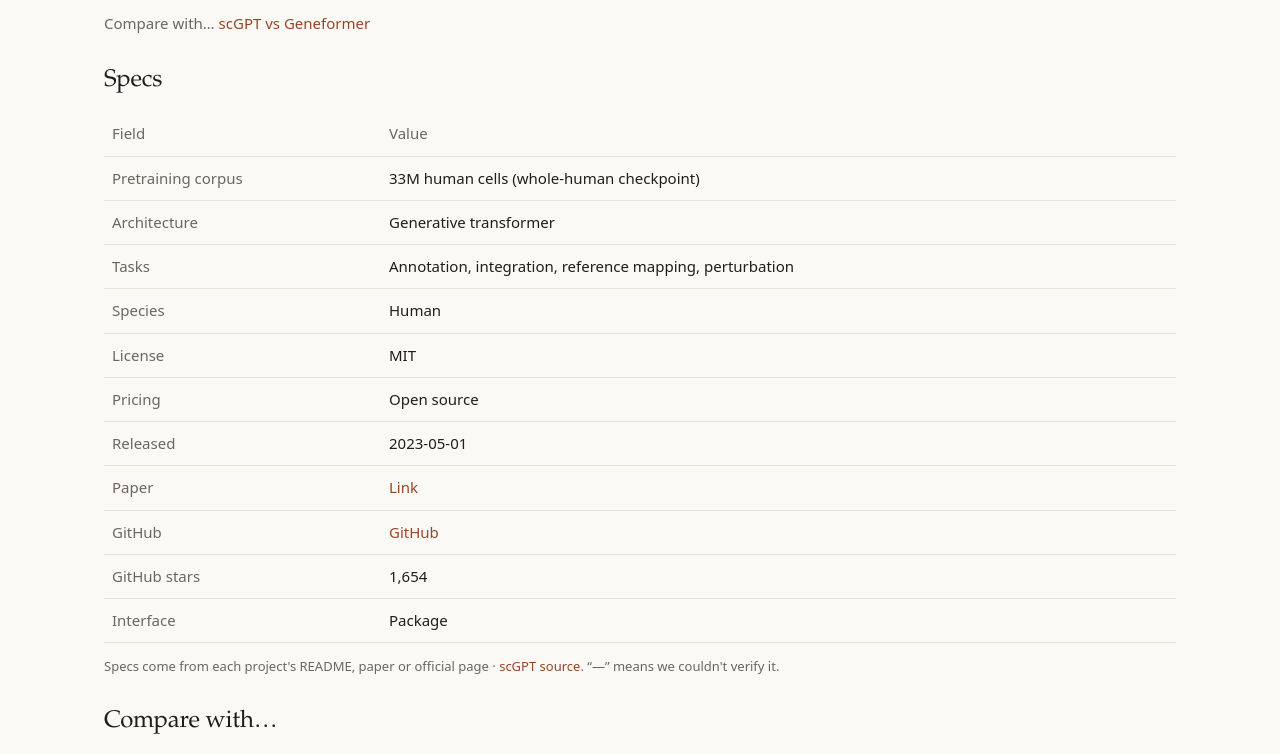
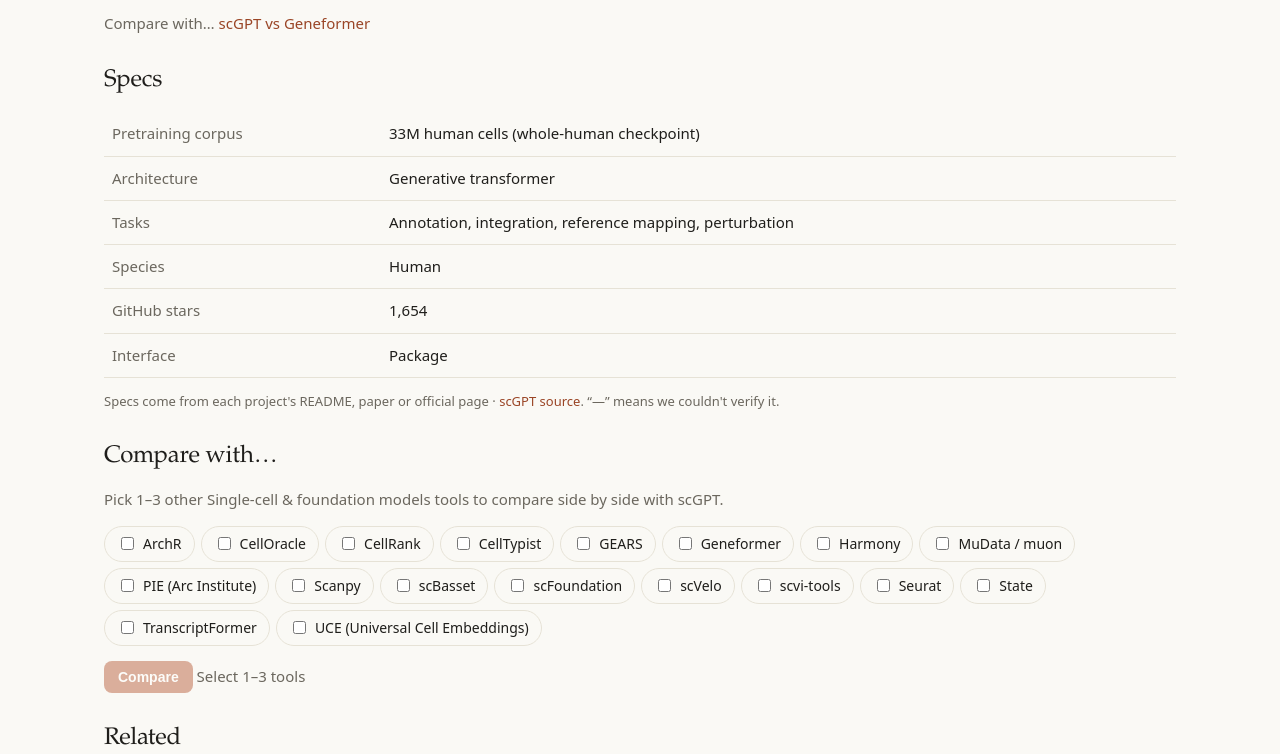
Before and after one commit to YonghaoZhao722/toolome, an Astro site: page /tools/scgpt in a window 1280 px wide. Shown: the part 667-1421 px from the top of the page. Built offline with nearby package versions, Linux system fonts and the light colour scheme; Astro itself is replaced by a stand-in of ours.

Commit message:
Specs on tool page: category fields + stars/interface only

```diff
--- a/src/components/SpecTable.astro
+++ b/src/components/SpecTable.astro
@@ -1,11 +1,12 @@
 ---
 import { specRows, u } from '../lib/site.js';
 const { list } = Astro.props;
-const rows = list.map(specRows);
+const one=list.length===1; const skip=['License','Pricing','Released','Paper','GitHub'];
+const rows = list.map(t=>specRows(t).filter(([l])=>!one||!skip.includes(l)));
 const link = v => /^https?:/.test(v);
 const show = v => link(v) ? (v.includes('github.com')?'GitHub':'Link') : v;
 ---
-<div class="spec-wrap"><table class="spec"><thead><tr><th scope="col">Field</th>{list.map(t=><th scope="col">{list.length>1?<a href={u('/tools/'+t.slug+'/')}>{t.name}</a>:'Value'}</th>)}</tr></thead>
+<div class="spec-wrap"><table class="spec">{!one&&<thead><tr><th scope="col">Field</th>{list.map(t=><th scope="col">{list.length>1?<a href={u('/tools/'+t.slug+'/')}>{t.name}</a>:'Value'}</th>)}</tr></thead>}
 <tbody>{rows[0].map(([label],i)=><tr><th scope="row">{label}</th>{rows.map(r=>{const v=r[i][1];return <td data-l={label}>{v===''?<span class="mut">—</span>:link(v)?<a href={v}>{show(v)}</a>:v}</td>})}</tr>)}</tbody></table></div>
 <p class="mut" style="font-size:13px">Specs come from each project's README, paper or official page{list.map(t=>t.specsSource?<> · <a href={t.specsSource}>{t.name} source</a></>:'')}. “—” means we couldn't verify it.</p>
 <style>.spec-wrap{overflow-x:auto}.spec th[scope=row]{position:sticky;left:0;background:var(--bg);white-space:nowrap}</style>
```
